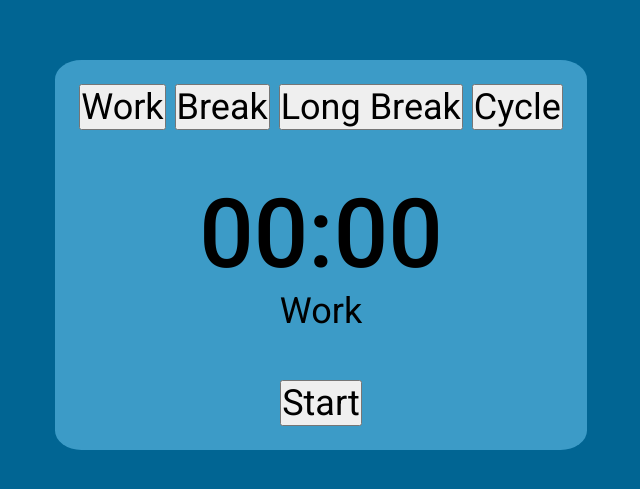
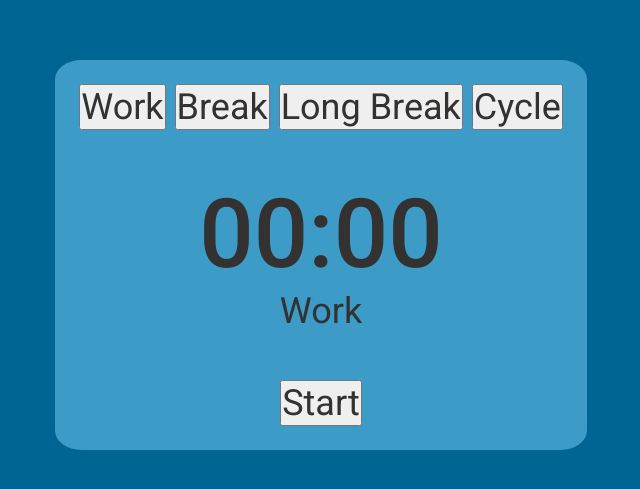
Before and after one commit to aidanc2004/pomodoro-timer, a plain HTML site: page index.html in a window 1280 px wide. Shown: the part 145-634 px from the top of the page, without its empty margins (319-959 px from the left). Drawn offline with Linux system fonts and the light colour scheme.

Commit message:
Change css slightly

```diff
--- a/style.css
+++ b/style.css
@@ -1,6 +1,7 @@
 @import url('https://fonts.googleapis.com/css2?family=Roboto:wght@400;500&display=swap');
 * {
     font-family: Roboto;
+    color: #343231;
     font-size: 1.5rem;
     padding: 0;
     margin: 0;
@@ -8,7 +9,6 @@
 
 body {
     height: 100vh;
-    width: 100vh;
     margin: auto;
     display: flex;
     justify-content: center;
@@ -21,6 +21,7 @@ body {
     text-align: center;
     background-color: rgba(121, 210, 252, .5);
     border-radius: 5%;
+
 }
 
 #timer {
```
